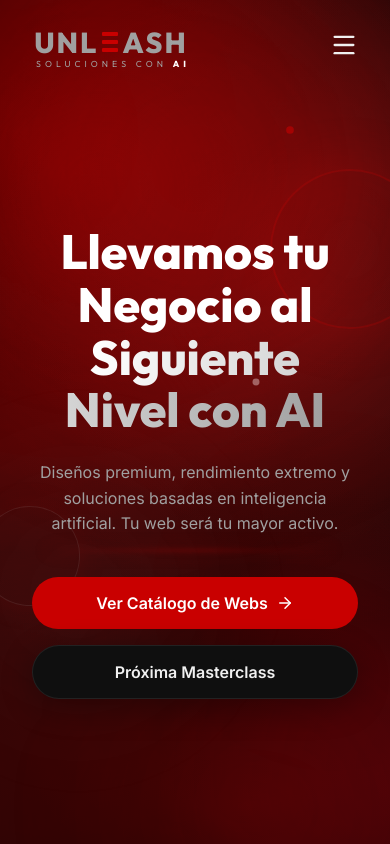
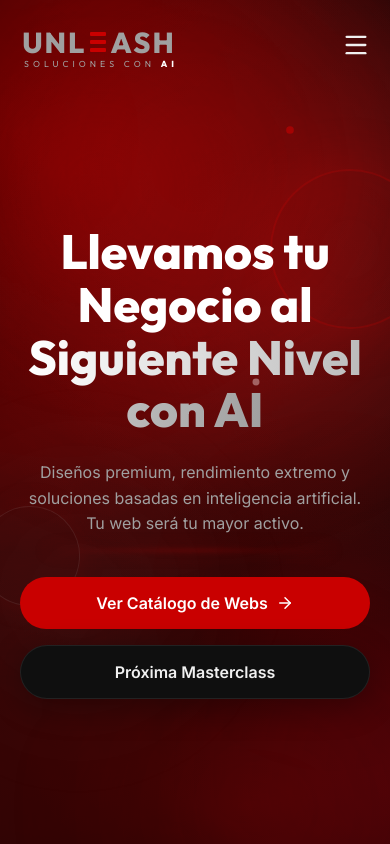
Before and after one commit to Elliyax77/unleash-IA, a React (Vite) app: page / in a window 390 px wide. Shown: the top 844 px of the page. Built offline with nearby package versions, Linux system fonts and the light colour scheme.

Commit message:
fix(mobile): bloquear desplazamiento horizontal y optimizar vistas en celulares sin alterar desktop

```diff
--- a/src/App.css
+++ b/src/App.css
@@ -2,4 +2,7 @@
 
 .app-container {
   isolation: isolate;
+  overflow-x: clip;
+  max-width: 100%;
+  width: 100%;
 }
--- a/src/components/Catalog.css
+++ b/src/components/Catalog.css
@@ -35,10 +35,11 @@
 
 .projects-grid {
   display: grid;
-  grid-template-columns: repeat(auto-fit, minmax(400px, 1fr));
+  grid-template-columns: repeat(auto-fit, minmax(min(100%, 380px), 1fr));
   gap: 3rem;
   margin-bottom: 5rem;
 }
+
 
 .project-card {
   overflow: hidden;
--- a/src/index.css
+++ b/src/index.css
@@ -21,11 +21,20 @@
   box-sizing: border-box;
 }
 
+html {
+  overflow-x: hidden;
+  max-width: 100%;
+  width: 100%;
+}
+
 body {
   font-family: var(--font-body);
   background-color: #050505;
   color: var(--text-main);
   overflow-x: hidden;
+  max-width: 100%;
+  width: 100%;
+  position: relative;
   -webkit-font-smoothing: antialiased;
 
   /* Capa base: manchas rojas fijas grandes */
@@ -35,6 +44,7 @@ body {
     radial-gradient(ellipse 500px 500px at 50% 50%, rgba(100, 0, 0, 0.1) 0%, transparent 60%);
   background-attachment: fixed;
 }
+
 
 /* Aurora animada - capa 1: manchas grandes rojas que se mueven */
 body::before {
@@ -151,6 +161,13 @@ button {
   padding: 0 2rem;
 }
 
+@media (max-width: 640px) {
+  .container {
+    padding: 0 1.25rem;
+  }
+}
+
+
 .text-gradient {
   background: linear-gradient(90deg, #fff, #a0a0a0);
   -webkit-background-clip: text;
--- a/src/pages/MasterclassInfo.css
+++ b/src/pages/MasterclassInfo.css
@@ -319,4 +319,20 @@
   .mc-card {
     padding: 1.5rem;
   }
+
+  .mc-status-banner {
+    padding: 1.5rem 1.15rem;
+    border-radius: 16px;
+  }
+
+  .mc-cta-section {
+    padding: 2.5rem 1.15rem;
+    border-radius: 16px;
+  }
+
+  .btn-primary.large {
+    width: 100%;
+    justify-content: center;
+    padding: 0.9rem 1.5rem;
+  }
 }
```
